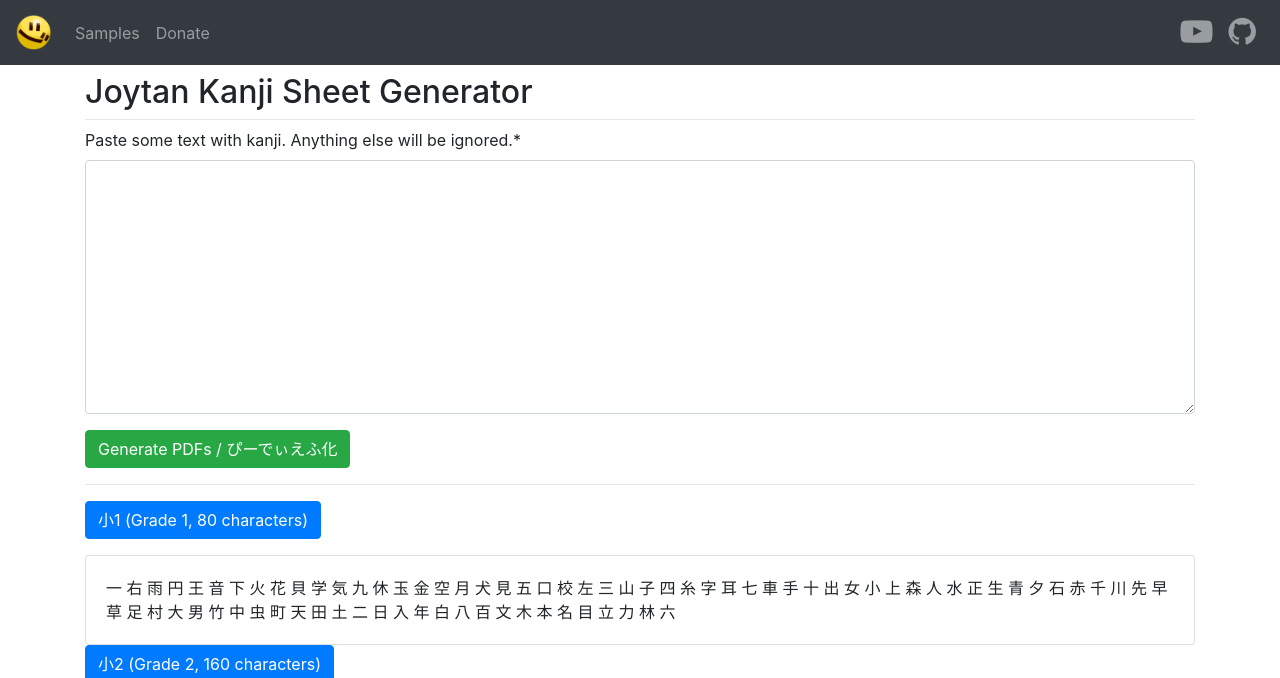
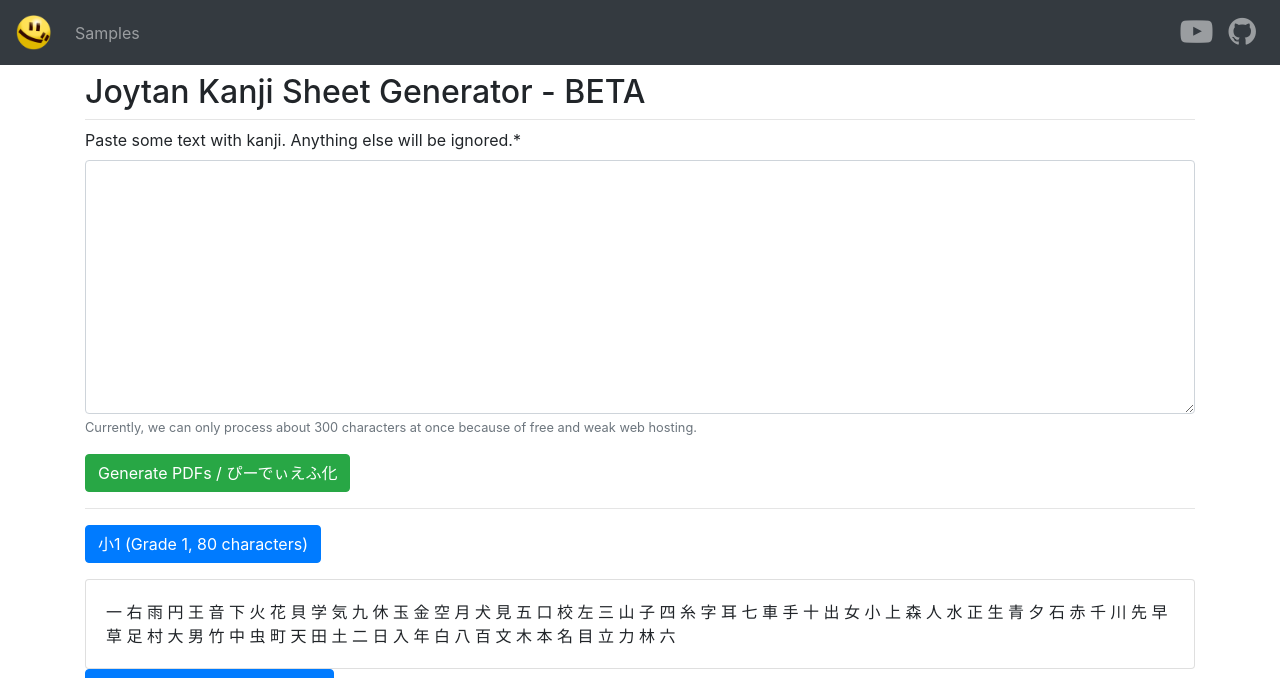
Before and after one commit to kokimame/django-pdf-kanji, a Django app: page / in a window 1280 px wide. Shown: the top 678 px of the page. Run offline with Django 3.2, Linux system fonts and the light colour scheme; parts of the project's set-up code (start-up, migrations or seed data) failed here and were passed over; some libraries are stand-ins or nearby versions.

Commit message:
Added more link

```diff
--- a/sheetgen/models.py
+++ b/sheetgen/models.py
@@ -3,4 +3,7 @@ from django.db import models
 # Create your models here.
 
 class Generator(models.Model):
-    text_field = models.TextField('Paste some text with kanji. Anything else will be ignored.',)
+    text_field = models.TextField('Paste some text with kanji. Anything else will be ignored.',
+                                  help_text="Currently, we can only process about "\
+                                   "300 characters at once because of free and weak "
+                                   "web hosting.")
--- a/sheetgen/templates/base.html
+++ b/sheetgen/templates/base.html
@@ -14,7 +14,7 @@
 
   <body>
       <nav class="navbar navbar-fixed-top navbar-dark navbar-expand bg-dark">
-          <a class="navbar-brand" href=""><img src="/static/images/joytan.png" width="35" height="35" alt=""></a>
+          <a class="navbar-brand" href="https://kokimame.github.io/joytan/"><img src="/static/images/joytan.png" width="35" height="35" alt=""></a>
           <button class="navbar-toggler ml-1" type="button" data-toggle="collapse" data-target="#collapsingNavbar">
               <span class="navbar-toggler-icon"></span>
           </button>
@@ -22,13 +22,10 @@
           <div class="navbar-collapse collapse justify-content-between align-items-center w-100" id="collapsingNavbar">
               <ul class="navbar-nav mx-autotext-left">
                   <li class="nav-item">
-                      <a class="nav-link" href="#">Samples</a>
+                      <a class="nav-link" href="https://kokimame.github.io/joytan_materials/">Samples</a>
                   </li>
-                  <li class="nav-item">
+                  <!-- <li class="nav-item">
                       <a class="nav-link" href="#">Donate</a>
-                  </li>
-                  <!-- <li class="nav-item my-auto">
-                      <a class="nav-link navbar-brand mx-0 d-none d-md-inline" href="">Brand</a>
                   </li> -->
               </ul>
               <ul class="nav navbar-nav flex-row justify-content-md-center justify-content-start flex-nowrap">
@@ -41,7 +38,7 @@
     <div class="container">
       <div class="row justify-content-center">
         <div class="col-12">
-          <h2 class="mt-2">Joytan Kanji Sheet Generator</h2>
+          <h2 class="mt-2">Joytan Kanji Sheet Generator - BETA</h2>
           <hr class="mt-0 mb-2" />
           {% block content %}
           {% endblock %}
```
